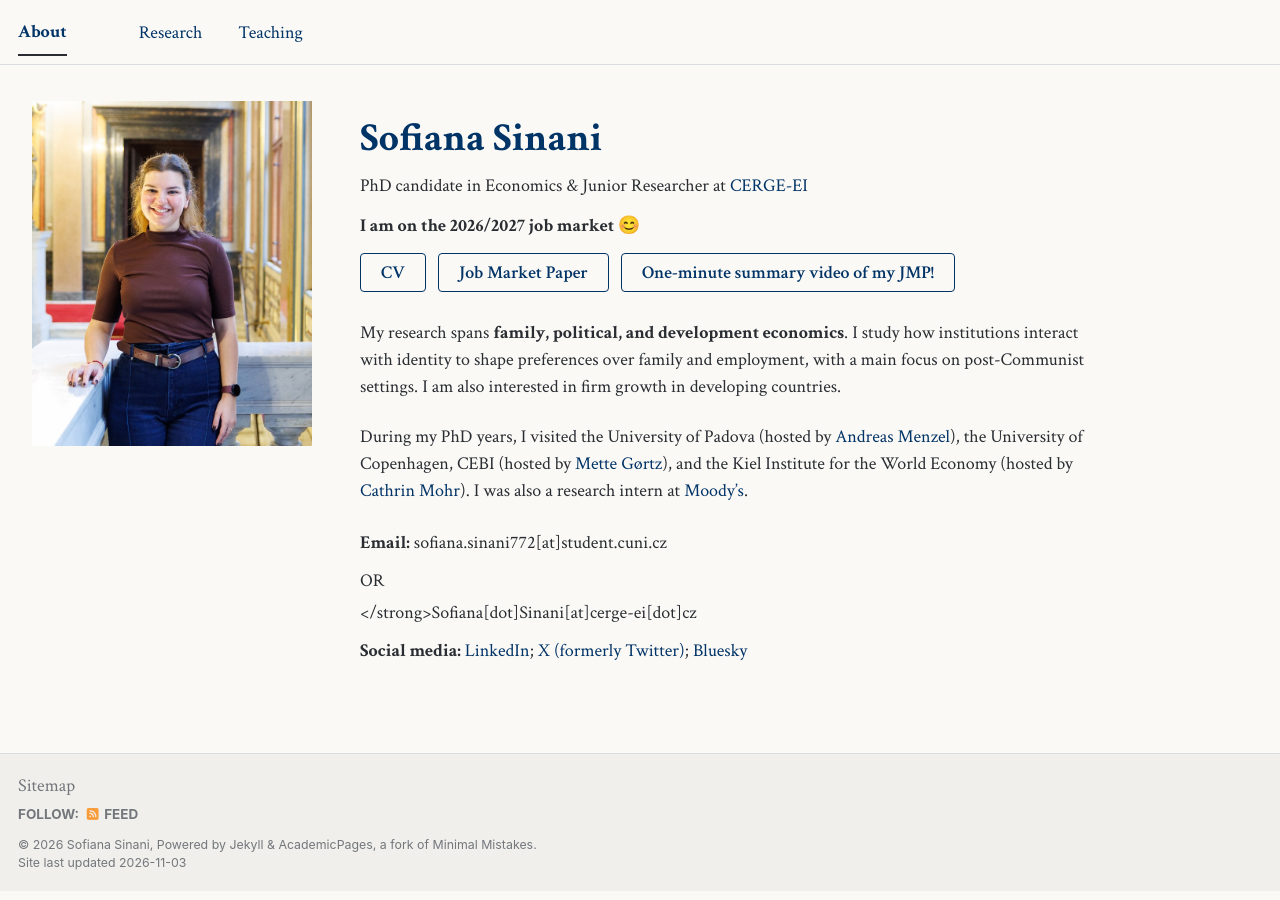
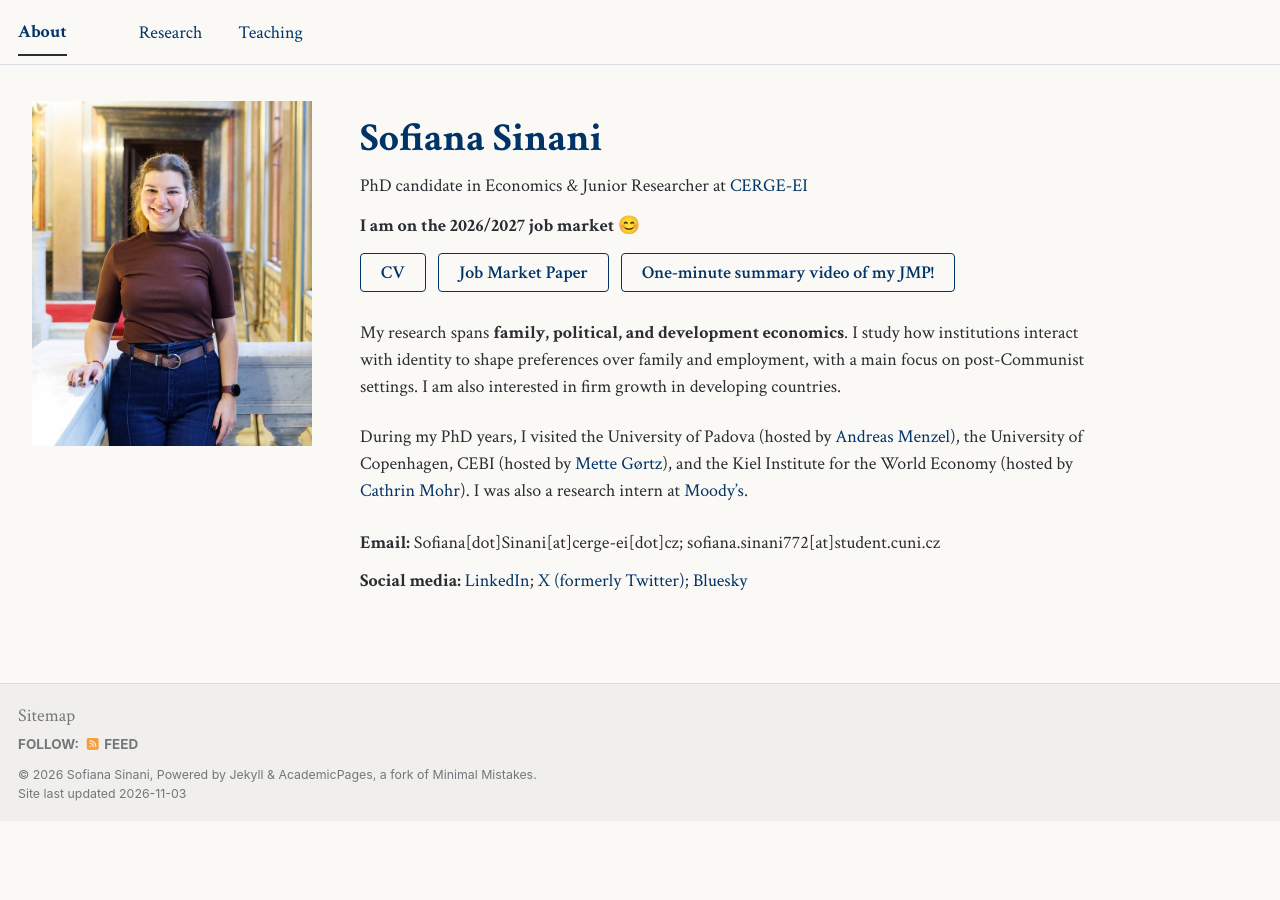
Before and after one commit to sofianasinani/sofianasinani.github.io, a Jekyll site: the page built from _pages/about.md, in a window 1280 px wide. Built offline with Jekyll 4.4.1, drawn with Linux system fonts in a browser that asks for light colours; a script bundle is joined from its source files by our own code; library files that are not in the unit come from our copies.

Commit message:
Update about.md

```diff
--- a/_pages/about.md
+++ b/_pages/about.md
@@ -23,6 +23,6 @@ My research spans **family, political, and development economics**. I study how
 During my PhD years, I visited the University of Padova (hosted by [Andreas Menzel](https://sites.google.com/view/andreasmenzel/home)), the University of Copenhagen, CEBI (hosted by [Mette Gørtz](https://web.econ.ku.dk/gortz/)), and the Kiel Institute for the World Economy (hosted by [Cathrin Mohr](https://sites.google.com/view/cathrinmohr/home)). I was also a research intern at [Moody's](https://www.moodys.com/).
 
 <div style="margin: 0; padding: 0; line-height: 1.8;">
-<p style="margin: 0 0 5px 0;"><strong>Email:</strong> sofiana.sinani772[at]student.cuni.cz</p> OR <p style="margin: 0 0 5px 0;"></strong>Sofiana[dot]Sinani[at]cerge-ei[dot]cz</p>
+<p style="margin: 0 0 5px 0;"><strong>Email:</strong> Sofiana[dot]Sinani[at]cerge-ei[dot]cz; sofiana.sinani772[at]student.cuni.cz</p>
 <p style="margin: 0 0 5px 0;"><strong>Social media:</strong> <a href="https://www.linkedin.com/in/sofiana-sinani/">LinkedIn</a>; <a href="https://x.com/SofianaSinani">X (formerly Twitter)</a>; <a href="https://bsky.app/profile/sofianasinani.bsky.social">Bluesky</a></p>
 </div>
```
